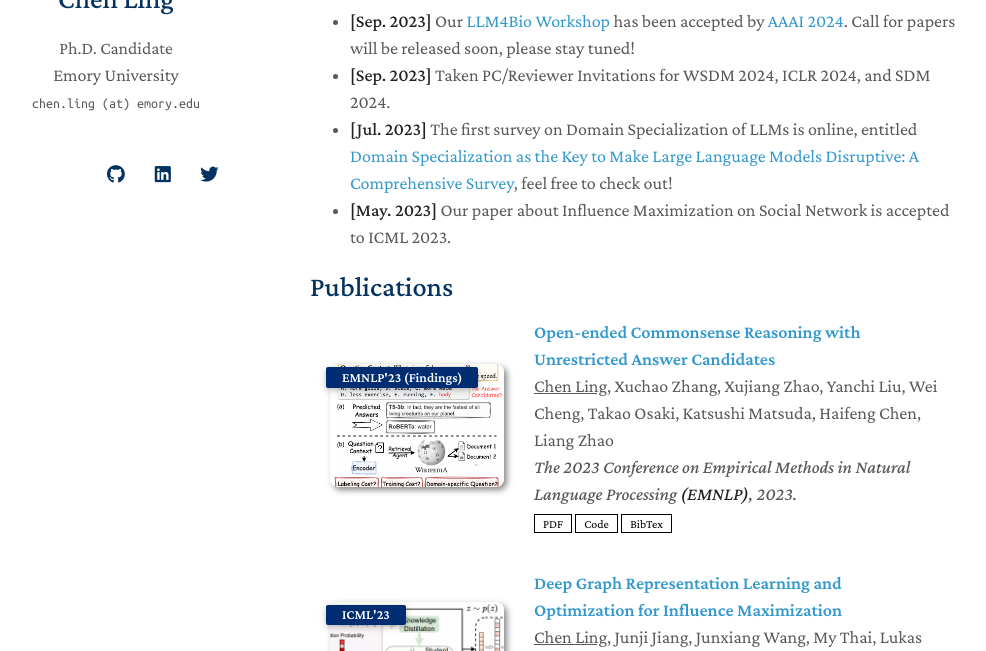
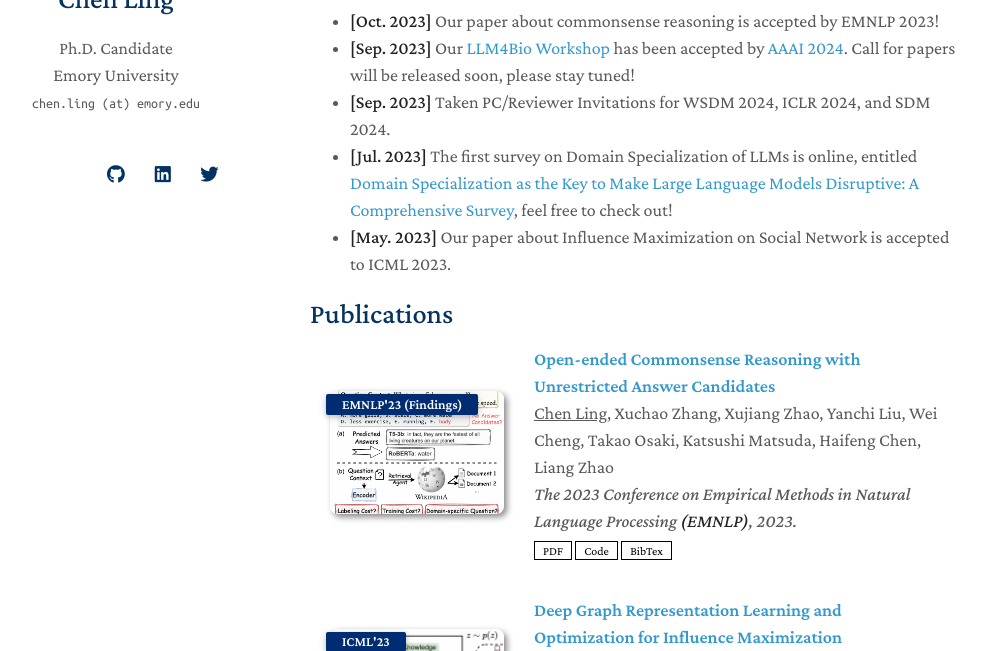
Before and after one commit to lingchen0331/lingchen0331.github.io, a Jekyll site: the page built from index.md, in a window 1280 px wide and 900 px high, scrolled down 494 px, cut to the strip 249-900 px from the top of the window. Shown: the whole strip, without its empty margins (160-1146 px from the left). Built offline with Jekyll 4.4.1, drawn with Linux system fonts in a browser that asks for light colours; nearby versions of some CDN libraries; a style sheet for code colours, icons or effects is not loaded; our own code applies the rules of GitHub Pages for plain Markdown files.

Commit message:
10/07 Updates

```diff
--- a/index.md
+++ b/index.md
@@ -17,6 +17,7 @@ I have been actively looking for *research scientist* or *machine learning engin
 - **Natural Language Processing:** Applications of Large Language Model, Neural Machine Reasoning
 
 ## News
+- **[Oct. 2023]** Our paper about commonsense reasoning is accepted by EMNLP 2023!
 - **[Sep. 2023]** Our [LLM4Bio Workshop](https://llms4science-community.github.io/aaai2024.html) has been accepted by [AAAI 2024](https://aaai.org/aaai-conference/). Call for papers will be released soon, please stay tuned!
 - **[Sep. 2023]** Taken PC/Reviewer Invitations for WSDM 2024, ICLR 2024, and SDM 2024.
 - **[Jul. 2023]** The first survey on Domain Specialization of LLMs is online, entitled [Domain Specialization as the Key to Make Large Language Models Disruptive: A Comprehensive Survey](https://arxiv.org/abs/2305.18703), feel free to check out!
```
